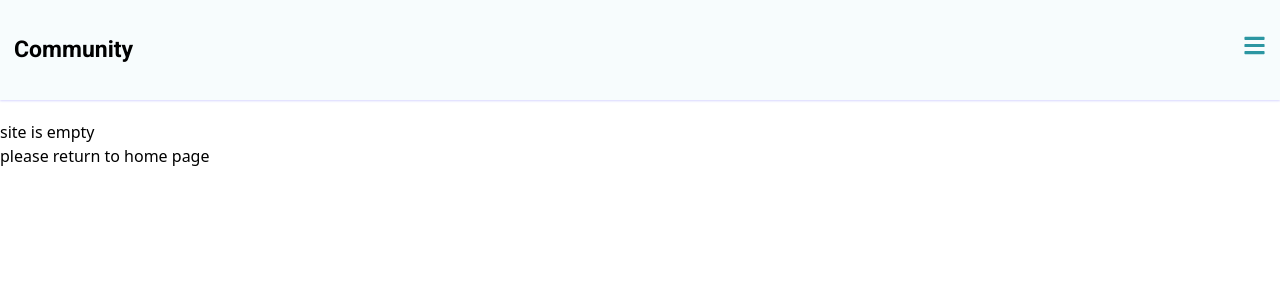
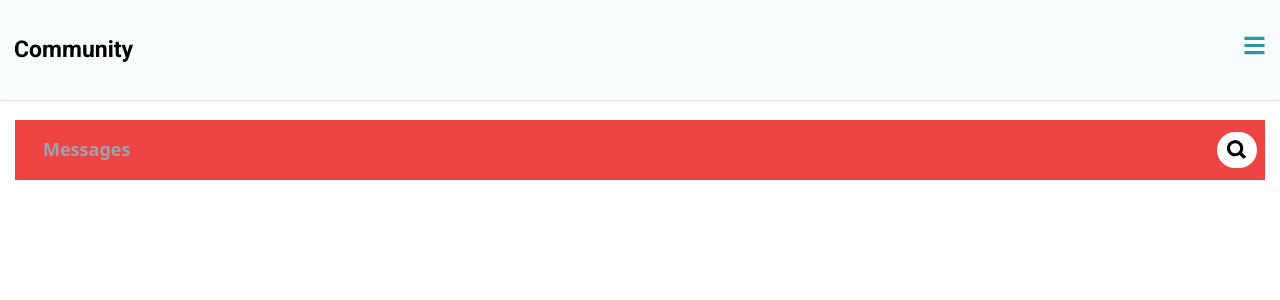
Before and after one commit to salv20/peerwise-1, a React (Vite) app: page /community in a window 1280 px wide. Shown: the top 300 px of the page. Built offline with nearby package versions, Linux system fonts and the light colour scheme.

Commit message:
feat: chat section of the community UI

```diff
--- a/src/components/Profilecomponent/SkillLevelUI.jsx
+++ b/src/components/Profilecomponent/SkillLevelUI.jsx
@@ -20,7 +20,7 @@ const SkillLevelUI = () => {
             placeholder="Search"
             className="w-full py-2 px-4 rounded-lg border border-gray-300 focus:outline-none focus:ring-2 focus:ring-teal-400"
           />
-          <button className="absolute right-2 top-2 text-teal-500">
+          <button className="absolute right-2 top-2 text-[#2C96A2]">
             <svg
               xmlns="http://www.w3.org/2000/svg"
               fill="none"
@@ -45,7 +45,7 @@ const SkillLevelUI = () => {
           <label className="text-gray-700 font-medium">Wireframing</label>
           <input
             type="checkbox"
-            className="w-5 h-5 text-teal-500 rounded focus:ring-teal-400"
+            className="w-5 h-5 text-[#2C96A2] rounded focus:ring-teal-400"
           />
         </div>
         <div className="mt-2">
@@ -71,7 +71,7 @@ const SkillLevelUI = () => {
             <span className="text-gray-700">Wireframing</span>
             <input
               type="checkbox"
-              className="w-5 h-5 text-teal-500 rounded focus:ring-teal-400"
+              className="w-5 h-5 text-[#2C96A2] rounded focus:ring-teal-400"
               checked={selected[index]}
               onChange={() => toggleSelection(index)}
             />
--- /dev/null
+++ b/src/components/communitycomponent/ChartInterface.jsx
@@ -0,0 +1,163 @@
+// import { useState } from "react";
+// import { FaSearch } from "react-icons/fa";
+
+import { FaSearch } from "react-icons/fa";
+
+// const ChatInterface = () => {
+//   const [message, setMessage] = useState("");
+//   const [messages, setMessages] = useState([
+//     {
+//       id: 1,
+//       sender: "Oche China",
+//       initials: "OC",
+//       content:
+//         "Lorem ipsum dolor sit amet consectetur. Etiam at mollis aenean consequat est.",
+//       timestamp: "9:21",
+//       sentByUser: false,
+//     },
+//     {
+//       id: 2,
+//       sender: "Anang Ayodale",
+//       initials: "AA",
+//       content: "Tortor proin nunc fames semper tristique dui platea.",
+//       timestamp: "9:21",
+//       sentByUser: false,
+//     },
+//     {
+//       id: 3,
+//       sender: "Mike Dan",
+//       initials: "MD",
+//       content: "Morbi fermentum ultricies adipiscing facilisis suspendisse.",
+//       timestamp: "9:21",
+//       sentByUser: false,
+//     },
+//   ]);
+
+//   const handleSendMessage = () => {
+//     if (message.trim()) {
+//       setMessages((prevMessages) => [
+//         ...prevMessages,
+//         {
+//           id: prevMessages.length + 1,
+//           sender: "You",
+//           initials: "Y",
+//           content: message,
+//           timestamp: "Now",
+//           sentByUser: true,
+//         },
+//       ]);
+//       setMessage("");
+//     }
+//   };
+
+//   return (
+//     <div className=" mx-auto min-w-[632px] p-4 rounded-lg shadow">
+//       {/* Search bar */}
+// <div className="flex items-center w-full mb-4">
+//   <div className="flex items-center">
+//     <input
+//       type="text"
+//       placeholder="Search keyword"
+//       className="flex-1 py-2 px-4 rounded-lg border border-gray-300 focus:ring-2 focus:ring-teal-400 focus:outline-none"
+//     />
+//     <button className=" text-[#2C96A2]">
+//       <FaSearch />
+//     </button>
+//   </div>
+//   <img src="/bluecommunity.png" alt="" />
+// </div>
+
+//       {/* Chat area */}
+//       <div className="h-96 overflow-y-auto bg-white rounded-lg p-4 shadow-inner mb-4">
+//         {messages.map((msg) => (
+//           <div
+//             key={msg.id}
+//             className={`flex items-start mb-4 ${
+//               msg.sentByUser ? "justify-end" : "justify-start"
+//             }`}
+//           >
+//             {!msg.sentByUser && (
+//               <div className="w-8 h-8 rounded-full bg-[#2C96A2] text-white flex items-center justify-center font-bold mr-2">
+//                 {msg.initials}
+//               </div>
+//             )}
+//             <div className="max-w-xs">
+//               <div
+//                 className={`p-3 rounded-lg shadow-md ${
+//                   msg.sentByUser
+//                     ? "bg-teal-100 text-teal-900"
+//                     : "bg-gray-100 text-gray-800"
+//                 }`}
+//               >
+//                 <p className="text-sm">{msg.content}</p>
+//               </div>
+//               <div
+//                 className={`text-xs mt-1 ${
+//                   msg.sentByUser ? "text-right text-gray-500" : "text-gray-500"
+//                 }`}
+//               >
+//                 {msg.timestamp}
+//               </div>
+//             </div>
+//           </div>
+//         ))}
+//       </div>
+
+//       {/* Message input */}
+//      <div className="flex items-center">
+//         <input
+//           type="text"
+//           placeholder="Type message..."
+//           value={message}
+//           onChange={(e) => setMessage(e.target.value)}
+//           className="flex-1 py-2 px-4 rounded-lg border border-gray-300 focus:ring-2 focus:ring-teal-400 focus:outline-none"
+//         />
+//         <button
+//           onClick={handleSendMessage}
+//           className="ml-2 bg-[#2C96A2] text-white py-2 px-4 rounded-lg shadow-md hover:bg-teal-600 focus:outline-none"
+//         >
+//           <svg
+//             xmlns="http://www.w3.org/2000/svg"
+//             fill="none"
+//             viewBox="0 0 24 24"
+//             strokeWidth={2}
+//             stroke="currentColor"
+//             className="w-5 h-5"
+//           >
+//             <path
+//               strokeLinecap="round"
+//               strokeLinejoin="round"
+//               d="M12 19l-7-7m0 0l7-7m-7 7h14"
+//             />
+//           </svg>
+//         </button>
+//     </div>
+//     </div>
+//   );
+// };
+
+// export default ChatInterface;
+
+const ChartInterface = () => {
+  return (
+    <section>
+      <div className="min-w-[632px] bg-red-500 p-2">
+        <div className="w-full flex items-center">
+          <input
+            type="search"
+            name=""
+            id=""
+            placeholder="messages"
+            className="h-11 w-full outline-none bg-transparent indent-[20px] placeholder:font-bold placeholder:capitalize placeholder:text-btnGreen placeholder:text-lg"
+          />
+
+          <button aria-label="search-icon">
+            <FaSearch className=" text-[36px] w-10 p-2 bg-white rounded-full text-btnGreen" />
+          </button>
+        </div>
+      </div>
+    </section>
+  );
+};
+
+export default ChartInterface;
--- a/src/main.jsx
+++ b/src/main.jsx
@@ -14,6 +14,7 @@ import DashboardPage from "./pages/DashboardPage.jsx";
 import DesignSkeleton from "./components/DesignSkeleton.jsx";
 import ProfilePage from "./pages/ProfilePage.jsx";
 import EmptyPage from "./pages/EmptyPage.jsx";
+import CommunityPage from "./pages/CommunityPage.jsx";
 
 const router = createBrowserRouter(
   createRoutesFromElements(
@@ -25,6 +26,7 @@ const router = createBrowserRouter(
       <Route path="/" Component={DesignSkeleton}>
         <Route path="dashboard" Component={DashboardPage} />
         <Route path="profile" Component={ProfilePage} />
+        <Route path="community" Component={CommunityPage} />
 
         <Route path="*" Component={EmptyPage} />
       </Route>
--- /dev/null
+++ b/src/pages/CommunityPage.jsx
@@ -0,0 +1,14 @@
+import ChatInterface from "../components/communitycomponent/ChartInterface";
+
+const CommunityPage = () => {
+  return (
+    <div className="flex container mx-auto flex-col gap-[20px]">
+      <div className="">
+        <ChatInterface />
+      </div>
+      {/* <DashboardSlider /> */}
+    </div>
+  );
+};
+
+export default CommunityPage;
```
Also changed, not shown: public/bluecommunity.png (added), public/ratingstar.png (added).
